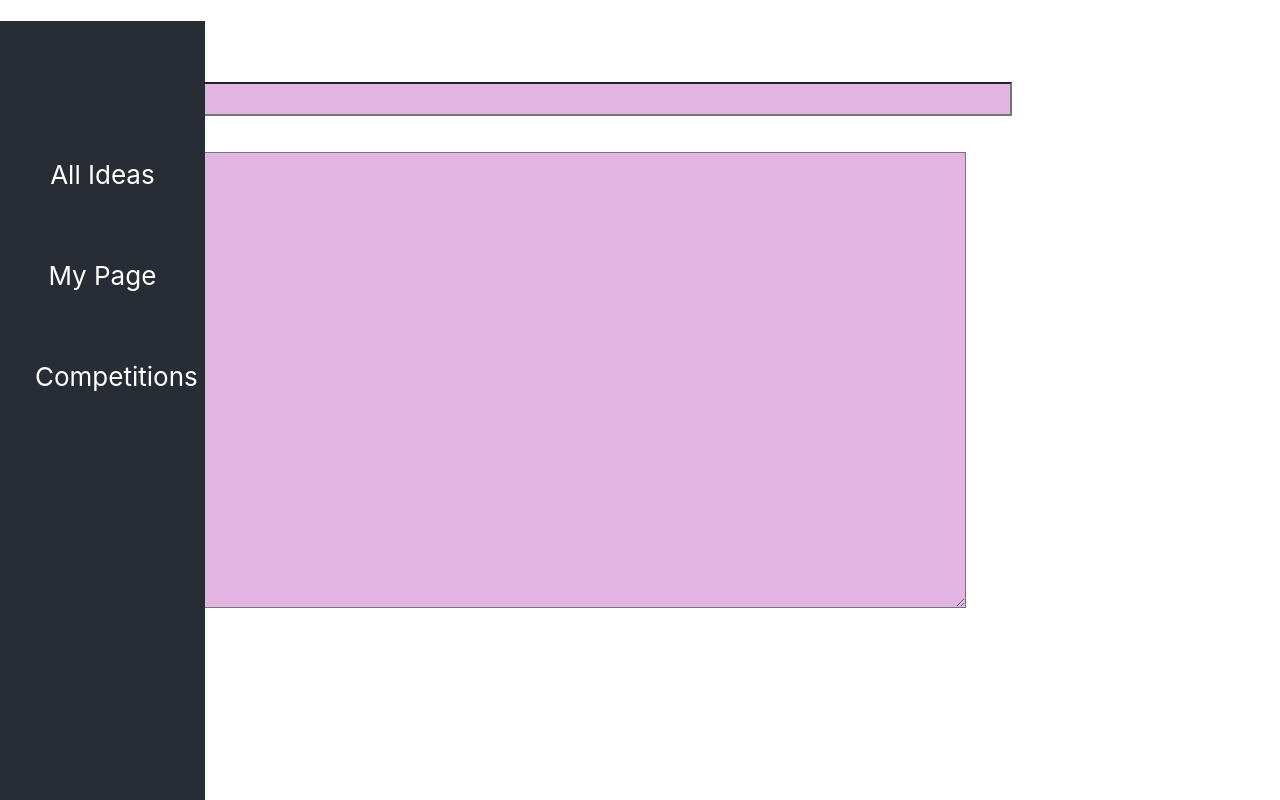
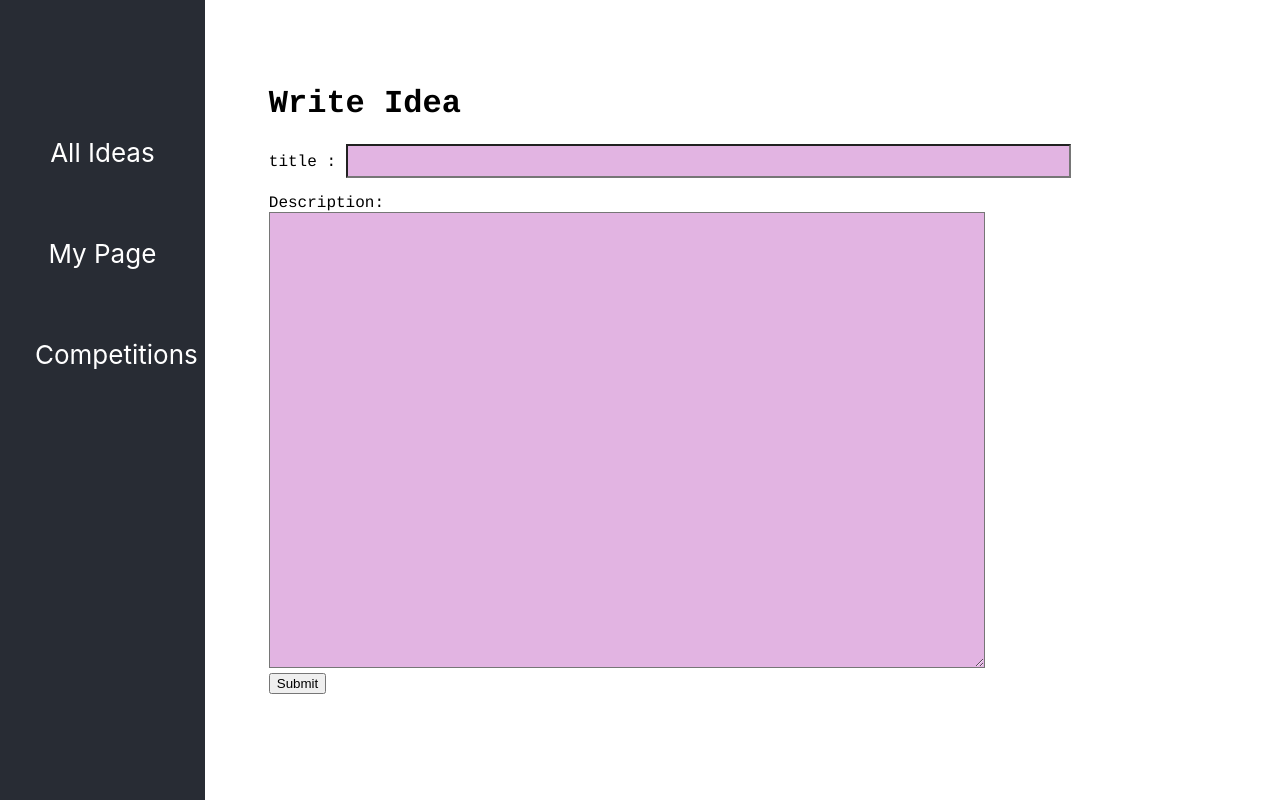
Before and after one commit to SigaukeCogitater/realizeapp, a React (Create React App) app: page /mypage/writeidea in a window 1280 px wide. Built offline with nearby package versions, Linux system fonts and the light colour scheme.

Commit message:
css fixed

```diff
--- a/src/Main.css
+++ b/src/Main.css
@@ -81,7 +81,6 @@
     display: flex;
     justify-content: center;
     flex-flow: row wrap;
-    background-color: darksalmon;
 }
 /* My Page */
 #writeidea {
--- a/src/pages/writeidea.js
+++ b/src/pages/writeidea.js
@@ -48,7 +48,7 @@
         return(
         <Fragment>
           <NavigationBar/>
-            <div>
+            <div id="wr">
                 <h1> Write Idea</h1>
                     title : <input
                                 id = "title"
```
